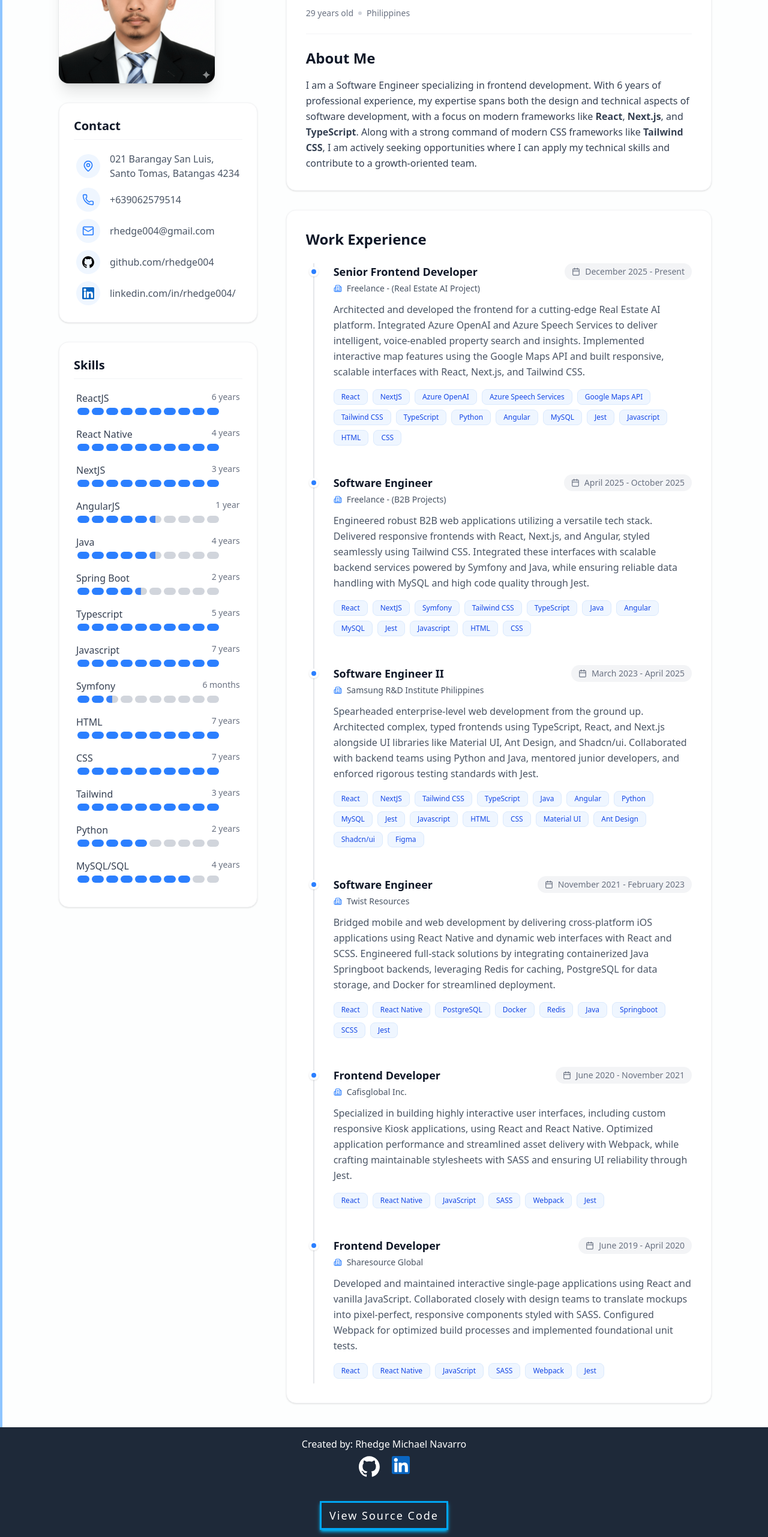
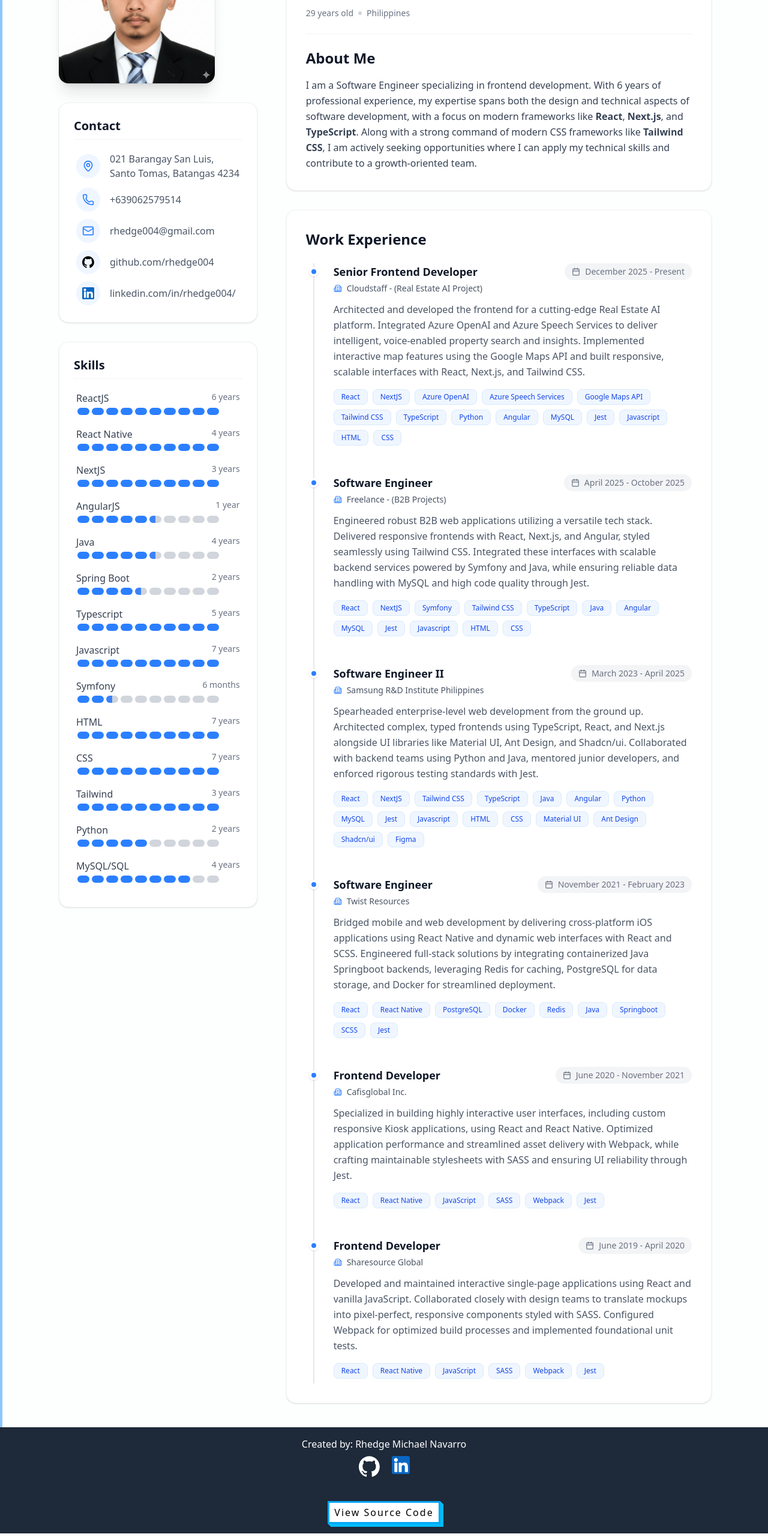
Before and after one commit to rhedge004/resume-app, a Next.js app: page / in a window 1280 px wide. Shown: the part 234-2797 px from the top of the page at 60% size. Built offline with nearby package versions, Linux system fonts and the light colour scheme.

Commit message:
Updated source code button and some work experience details

```diff
--- a/src/components/feature/Footer/index.tsx
+++ b/src/components/feature/Footer/index.tsx
@@ -20,12 +20,7 @@ export default function Footer() {
           target="_blank"
           rel="noopener noreferrer"
         >
-          <Button
-            size="lg"
-            className="shadow-md bg-gray-800 text-white hover:shadow-lg transition-all"
-          >
-            View Source Code
-          </Button>
+          <Button>View Source Code</Button>
         </Link>
       </div>
     </footer>
--- a/src/components/feature/Timeline/index.tsx
+++ b/src/components/feature/Timeline/index.tsx
@@ -12,7 +12,7 @@ interface Experiences {
 const experiences: Experiences[] = [
   {
     title: "Senior Frontend Developer",
-    company: "Freelance - (Real Estate AI Project)",
+    company: "Cloudstaff - (Real Estate AI Project)",
     period: "December 2025 - Present",
     description:
       "Architected and developed the frontend for a cutting-edge Real Estate AI platform. Integrated Azure OpenAI and Azure Speech Services to deliver intelligent, voice-enabled property search and insights. Implemented interactive map features using the Google Maps API and built responsive, scalable interfaces with React, Next.js, and Tailwind CSS.",
```
